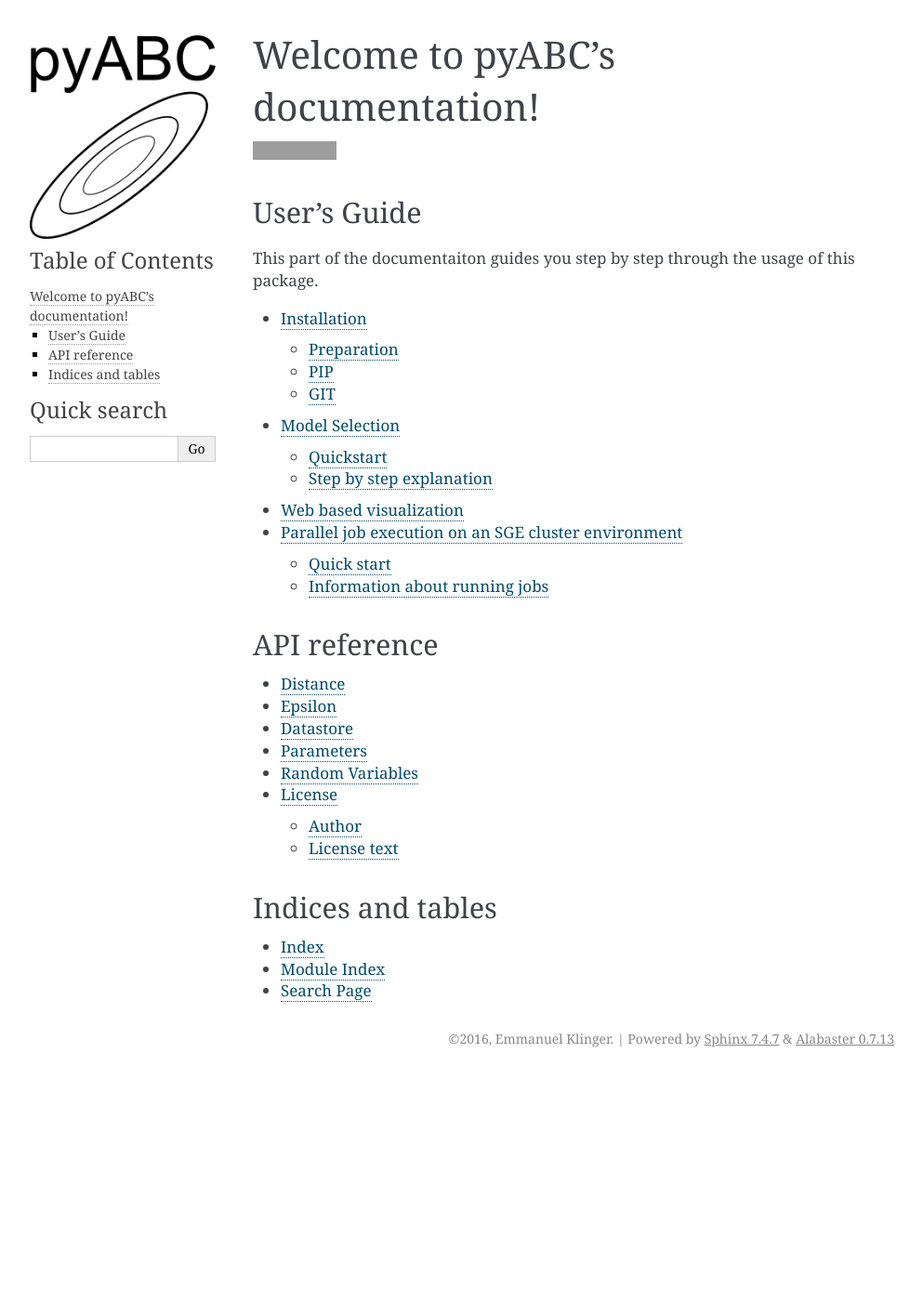
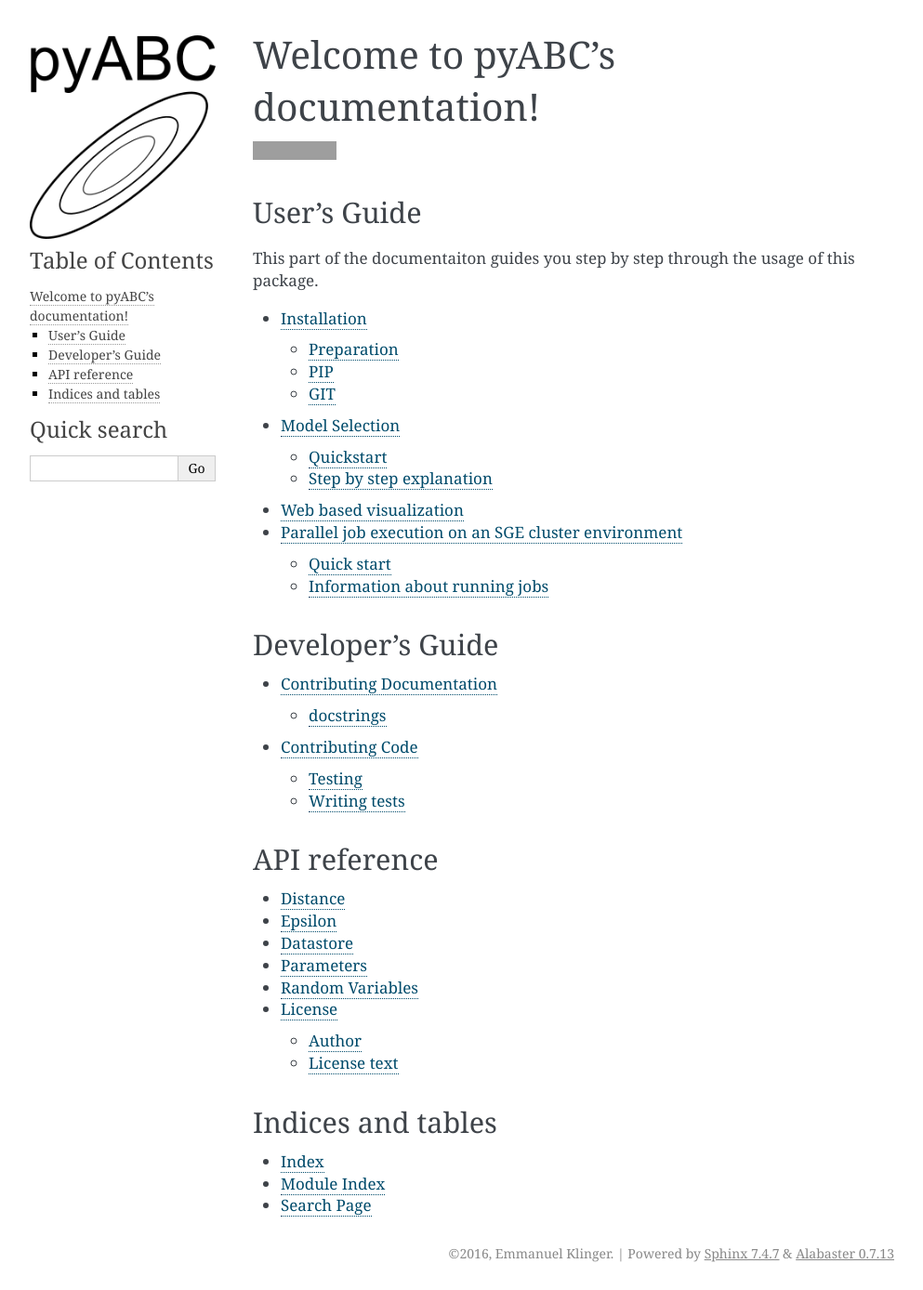
Before and after one commit to ICB-DCM/pyABC, a Sphinx documentation site: the page built from doc/index.rst, in a window 1280 px wide. Shown: the whole page at 93% size, without its empty margins (148-1141 px from the left). Built offline with Sphinx 7.4.7, drawn with Linux system fonts in a browser that asks for light colours; before the commit the page ends 1157 px from its top, so only the background shows below that; grey boxes are pictures that could not be loaded.

Commit message:
add developer's docs

```diff
--- a/doc/index.rst
+++ b/doc/index.rst
@@ -17,6 +17,16 @@ This part of the documentaiton guides you step by step through the usage of this
    web_visualization
    parallel
 
+
+Developer's Guide
+-----------------
+
+
+.. toctree::
+   :maxdepth: 2
+
+   documentation
+   code
 
 
 API reference
```
Also changed, not shown: doc/code.rst (added, +23 -0 lines), doc/documentation.rst (added, +9 -0 lines).
